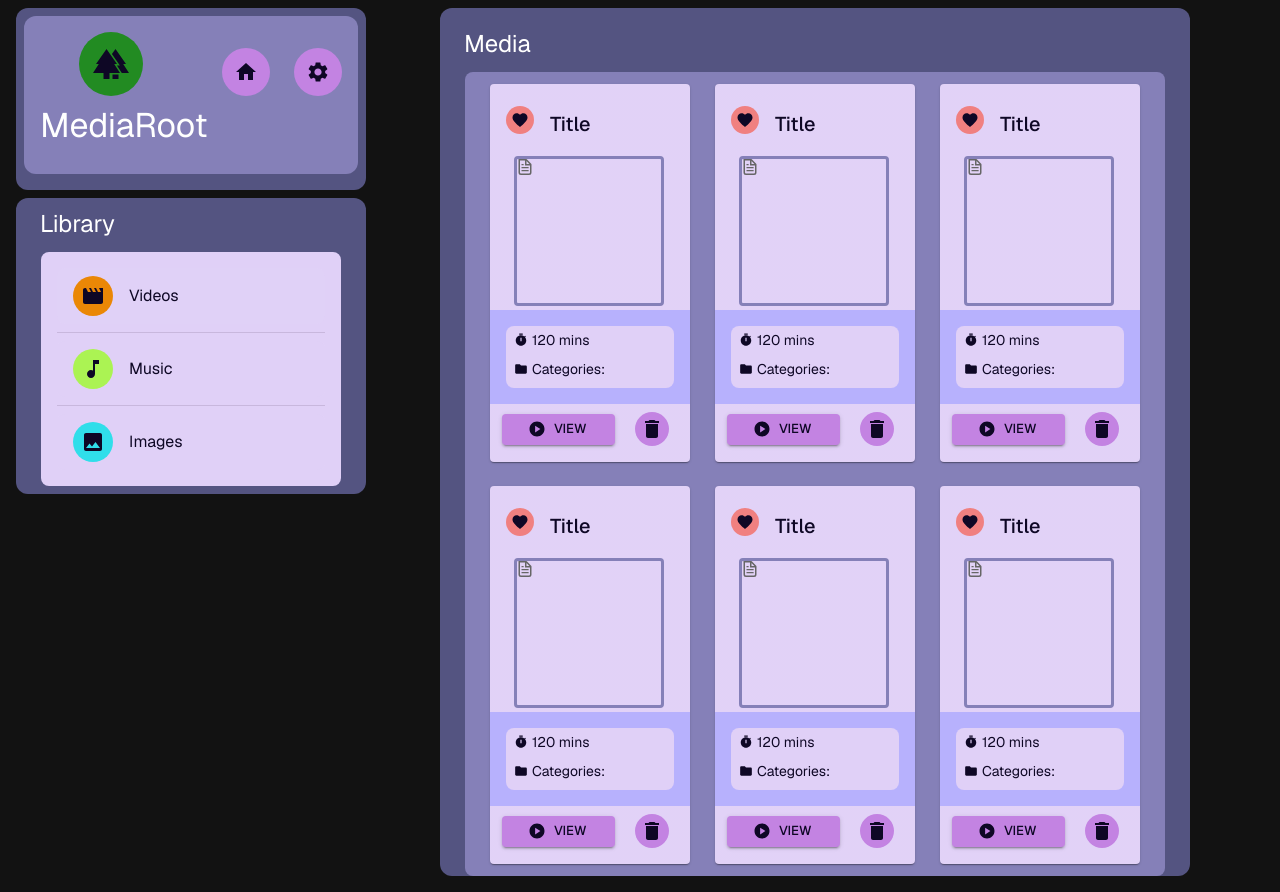
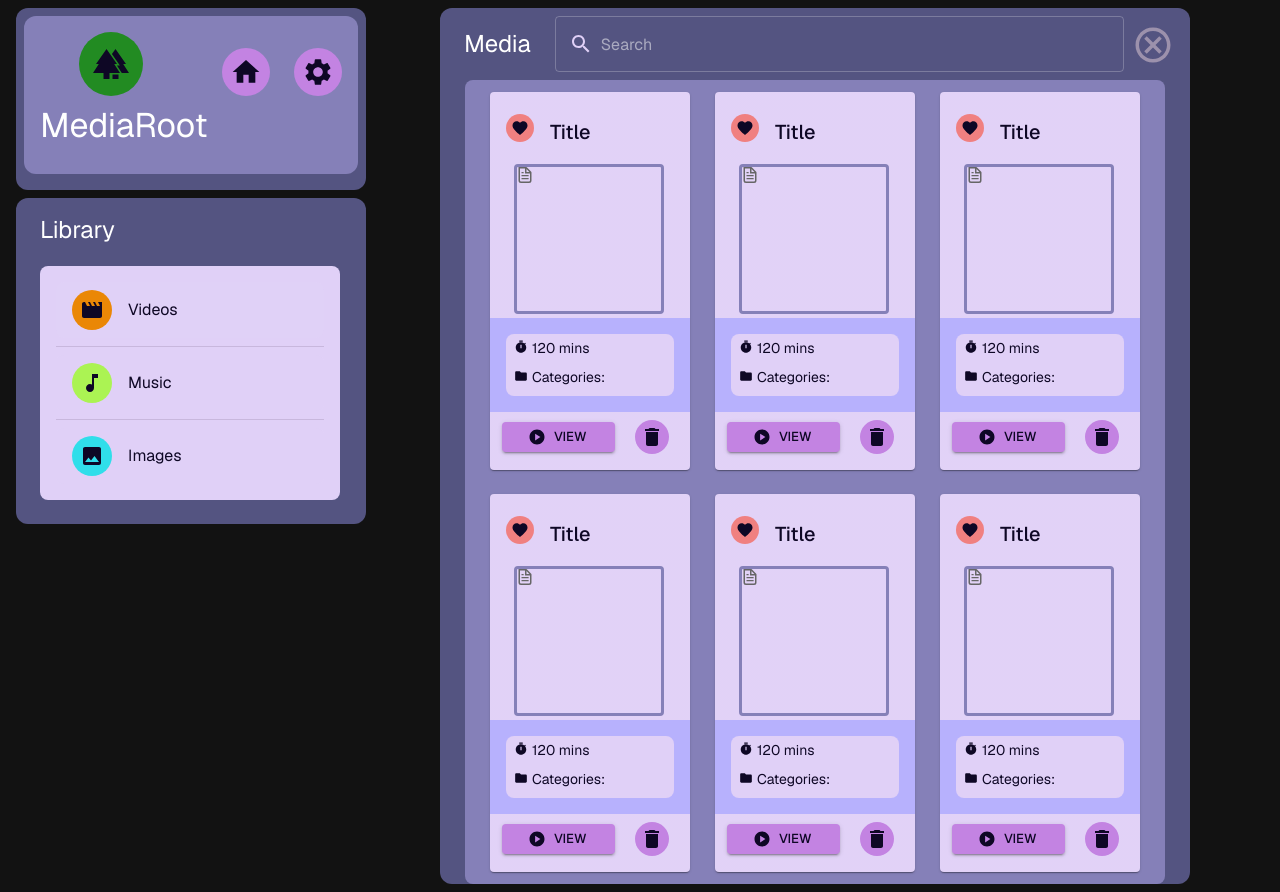
Before and after one commit to stephenmcgrath20103121/fyp, a Next.js app in the folder client/: page / in a window 1280 px wide. Built offline with nearby package versions, Linux system fonts and the light colour scheme; what @mui/material-nextjs would draw is missing.

Commit message:
Added search and spinner components

```diff
--- a/client/app/components/dashboard/media-list.tsx
+++ b/client/app/components/dashboard/media-list.tsx
@@ -2,8 +2,10 @@
 import * as React from 'react';
 import Typography from '@mui/material/Typography';
 import Grid from '@mui/material/Grid';
-
-import MediaCard from "./media-card"
+import IconButton from "@mui/material/IconButton";
+import CancelIcon from "@mui/icons-material/CancelOutlined";
+import Search from '@/app/components/dashboard/search';
+import MediaCard from "@/app/components/dashboard/media-card"
 
 export default function MediaList() {
   const [selectedIndex, setSelectedIndex] = React.useState(1);
@@ -17,9 +19,17 @@ export default function MediaList() {
 
   return (
     <Grid sx={{ maxWidth: 750, bgcolor: 'background.paper', pl: 1, pr: 1, p1: 2, borderRadius: 3}}>
-      <Typography component ="h5" variant="h5" gutterBottom sx={{pl:2, pt:2.5, pb:.5}}>
-        Media
-      </Typography>
+      <Grid container columnSpacing={2}>
+        <Typography component ="h5" variant="h5" gutterBottom sx={{pl:2, pt:2.5, pb:.5}}>
+          Media
+        </Typography>
+        <Grid size='grow'>
+          <Search />
+        </Grid>
+        <IconButton sx={{width: 42, height: 42, color: "primary.contrastText", mt: 2, mr: 1}}>
+          <CancelIcon sx={{width: 42, height: 42, color: 'primary.dark'}} />
+        </IconButton>
+      </Grid>
       <Grid sx={{ maxWidth: 700, bgcolor: 'tertiary.main', margin: 'auto', borderRadius: 2 }}>
       <Grid container sx={{justifyContent: "space-evenly", alignItems: "flex-start",}}>
         <MediaCard />
--- a/client/app/components/dashboard/options.tsx
+++ b/client/app/components/dashboard/options.tsx
@@ -23,13 +23,13 @@ export default function Options() {
       </Grid>
       <Grid container spacing={1} sx={{mt: 2, mb: 2}}>
         <Link href={`/media/1`}>
-          <IconButton size="large" sx={{bgcolor: "secondary.main", color: "primary.contrastText", m: 1}}>
-            <HomeIcon sx={{color: 'movie.contrastText'}} />
+          <IconButton sx={{width: 48, height: 48, bgcolor: "secondary.main", color: "primary.contrastText", m: 1}}>
+            <HomeIcon sx={{width: 32, height: 32, color: 'video.contrastText'}} />
           </IconButton>
         </Link>
         <Link href={`/media/1`}>
-          <IconButton size="large" sx={{bgcolor: "secondary.main", color: "primary.contrastText", m: 1}}>
-            <SettingsIcon sx={{color: 'movie.contrastText'}} />
+          <IconButton sx={{width: 48, height: 48, bgcolor: "secondary.main", color: "primary.contrastText", m: 1}}>
+            <SettingsIcon sx={{width: 32, height: 32, color: 'video.contrastText'}} />
           </IconButton>
         </Link>
       </Grid>
--- a/client/app/components/dashboard/search.tsx
+++ b/client/app/components/dashboard/search.tsx
@@ -0,0 +1,18 @@
+import React from "react";
+import SearchIcon from "@mui/icons-material/Search";
+import FormControl from "@mui/material/FormControl";
+import OutlinedInput from '@mui/material/OutlinedInput';
+import InputAdornment from '@mui/material/InputAdornment';
+import Spinner from '@/app/components/dashboard/spinner';
+
+export default function Search() {
+  return(
+    <FormControl fullWidth sx={{ m: 1 }}>
+      <OutlinedInput
+        id="outlined-adornment-search"
+        placeholder="Search"
+        startAdornment={<InputAdornment position="start"><SearchIcon sx={{color: 'primary.main'}} /></InputAdornment>}
+      />
+    </FormControl>
+  );
+}
--- a/client/app/components/dashboard/side-menu.tsx
+++ b/client/app/components/dashboard/side-menu.tsx
@@ -25,21 +25,21 @@ export default function SideMenu() {
 
   return (
     <Grid sx={{ maxWidth: 350, bgcolor: 'background.paper', p: 1, borderRadius: 3}}>
-      <Typography component ="h5" variant="h5" gutterBottom sx={{pl:2, pt:.25, pb:.5}}>
+      <Typography component ="h5" variant="h5" gutterBottom sx={{pl:2, pt:1, pb:.5}}>
         Library
       </Typography>
-      <Grid sx={{ maxWidth: 300, bgcolor: 'primary.main', margin: 'auto', borderRadius: 2 }}>
+      <Grid sx={{ maxWidth: 300, bgcolor: 'primary.main', margin: 2, borderRadius: 2 }}>
       <nav aria-label="media types">
         <List>
           <ListItem  alignItems="flex-start">
             <ListItemButton
-              sx={{ maxWidth: 300, bgcolor: 'primary.main', '&:hover': {bgcolor: 'movie.light'}, color: 'movie.contrastText', borderRadius: 2 }}
+              sx={{ maxWidth: 300, bgcolor: 'primary.main', '&:hover': {bgcolor: 'video.light'}, color: 'video.contrastText', borderRadius: 2 }}
               selected={selectedIndex === 0}
               onClick={(event) => handleListItemClick(event, 0)}
             >
               <ListItemAvatar>
-                <Avatar sx={{bgcolor: 'movie.main'}}>
-                  <VideoIcon sx={{color: 'movie.contrastText'}} />
+                <Avatar sx={{bgcolor: 'video.main'}}>
+                  <VideoIcon sx={{color: 'video.contrastText'}} />
                 </Avatar>
               </ListItemAvatar>
               <ListItemText primary="Videos" />
--- /dev/null
+++ b/client/app/components/dashboard/spinner.tsx
@@ -0,0 +1,17 @@
+import React from 'react';
+import Box from '@mui/material/Box';
+import CircularProgress from '@mui/material/CircularProgress';
+
+export default function CircularIndeterminate() {
+  return (
+    <Box sx={{
+        display: 'flex',
+        justifyContent: "center",
+        '& > * + *': {
+          marginLeft: '2em',
+        }}}>
+      <CircularProgress />
+      <CircularProgress />
+    </Box>
+  );
+}
--- a/client/app/theme.ts
+++ b/client/app/theme.ts
@@ -5,14 +5,14 @@ import { ThemeOptions } from '@mui/material/styles';
 declare module '@mui/material/styles' {
   interface Palette {
     tertiary: Palette['primary'];
-    movie: Palette['primary'];
+    video: Palette['primary'];
     music: Palette['primary'];
     image: Palette['primary'];
   }
 
   interface PaletteOptions {
     tertiary?: PaletteOptions['primary'];
-    movie?: PaletteOptions['primary'];
+    video?: PaletteOptions['primary'];
     music?: PaletteOptions['primary'];
     image?: PaletteOptions['primary'];
   }
@@ -20,7 +20,7 @@ declare module '@mui/material/styles' {
 
 declare module '@mui/material/Avatar' {
   interface AvatarPropsColorOverrides {
-    movie: true;
+    video: true;
     music: true;
     image: true;
   }
@@ -28,7 +28,7 @@ declare module '@mui/material/Avatar' {
 
 declare module '@mui/material/ListItemButton' {
   interface ListItemButtonPropsColorOverrides {
-    movie: true;
+    video: true;
     music: true;
     image: true;
   }
@@ -75,10 +75,10 @@ export const themeOptions: ThemeOptions = {
     tertiary: {
       main: '#8580b8',
       light: '#b7b1fd',
-      dark: '#474562',
+      dark: '#5f5c84',
       contrastText: '#0e0725',
     },
-    movie: {
+    video: {
       main: '#ea8706',
       light: '#f1cdb9',
       dark: '#8b5104',
```
Also changed, not shown: client/app/dashboard/layout.tsx (deleted), client/app/dashboard/page.tsx (deleted).
